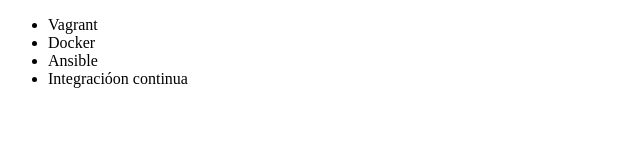
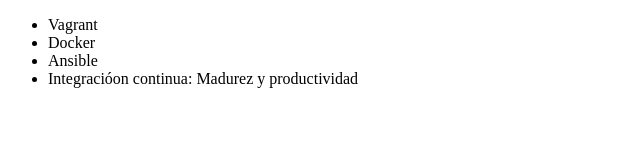
Before and after one commit to Breigzon/alura-git, a plain HTML site: page index.html in a window 1280 px wide. Shown: the whole page, without its empty margins (0-640 px from the left). Drawn offline with Linux system fonts and the light colour scheme.

Commit message:
renombrando curso

```diff
--- a/index.html
+++ b/index.html
@@ -9,7 +9,7 @@
          <li> Vagrant </li>
          <li> Docker </li>
          <li> Ansible </li>
-         <li> Integracióon continua </li>
+         <li> Integracióon continua: Madurez y productividad </li>
      </ul>
 </body>
 </html>
```
